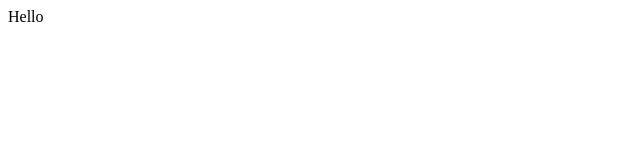
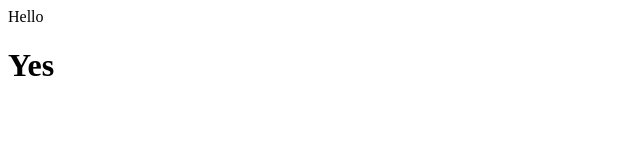
Before and after one commit to yassinennachat/demo-repo, a plain HTML site: page index.html in a window 1280 px wide. Shown: the full height of the page, 0-640 px from the left. Drawn offline with Linux system fonts and the light colour scheme.

Commit message:
test commit
does it work

```diff
--- a/index.html
+++ b/index.html
@@ -1 +1,2 @@
 <div>Hello</div>
+<h1>Yes</h1>
```
